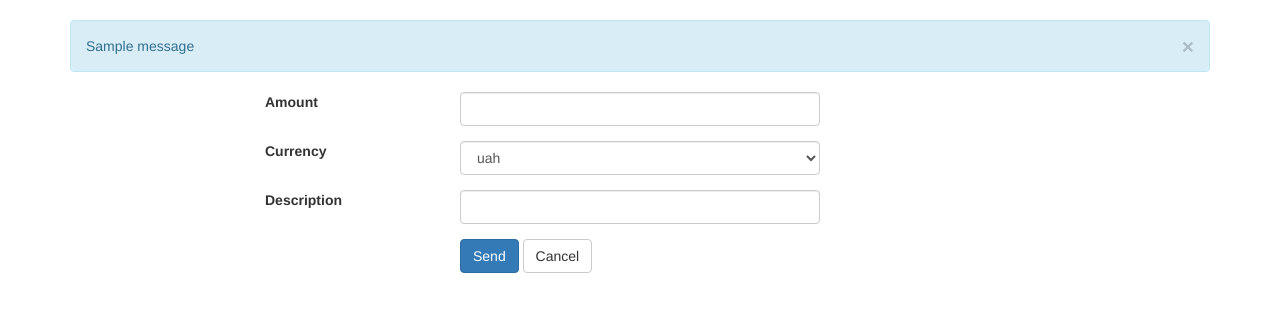
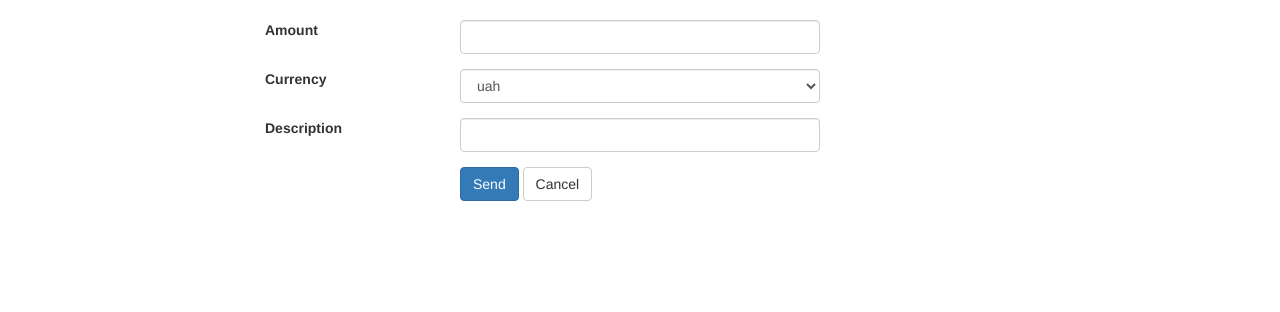
Before and after one commit to overborn/testshop, a Flask app: page / in a window 1280 px wide. Shown: the part 51-363 px from the top of the page. Run offline with Flask 2, Linux system fonts and the light colour scheme; tables that the repository leaves empty hold one stand-in row (values such as "Sample post"); one stand-in notice (Sample message) is shown; some libraries are stand-ins or nearby versions.

Commit message:
warnings on page fixed

```diff
--- a/app/templates/index.html
+++ b/app/templates/index.html
@@ -1,16 +1,7 @@
 {% extends "base.html" %}
 {% block content %}
 {% from 'render_field.html' import render_field %}
-{% with messages = get_flashed_messages() %}
-  {% if messages %}
-    {% for message in messages %}
-      <div class="alert alert-info">
-          <button type="button" class="close" data-dismiss="alert">&times;</button>
-          {{ message }}
-      </div>
-    {% endfor %}
-  {% endif %}
-{% endwith %}
+  <div id="alerts"></div>
   <form action="{{ url_for('check') }}" method="post" name="login" class="form-horizontal" id="invoiceForm">
       {{ form.hidden_tag() }}
       {% for field in form %}
@@ -54,7 +45,7 @@
         },
         success: function(response, statusText, xhr){
           if (response.result == 'error'){
-            $form.before('<div class="alert alert-info">' +
+            $('#alerts').html('<div class="alert alert-info">' +
               '<button type="button" class="close" data-dismiss="alert">' +
               '&times;</button>' + response.message + '</div>');
           } else if (response.result == 'ok'){
```
